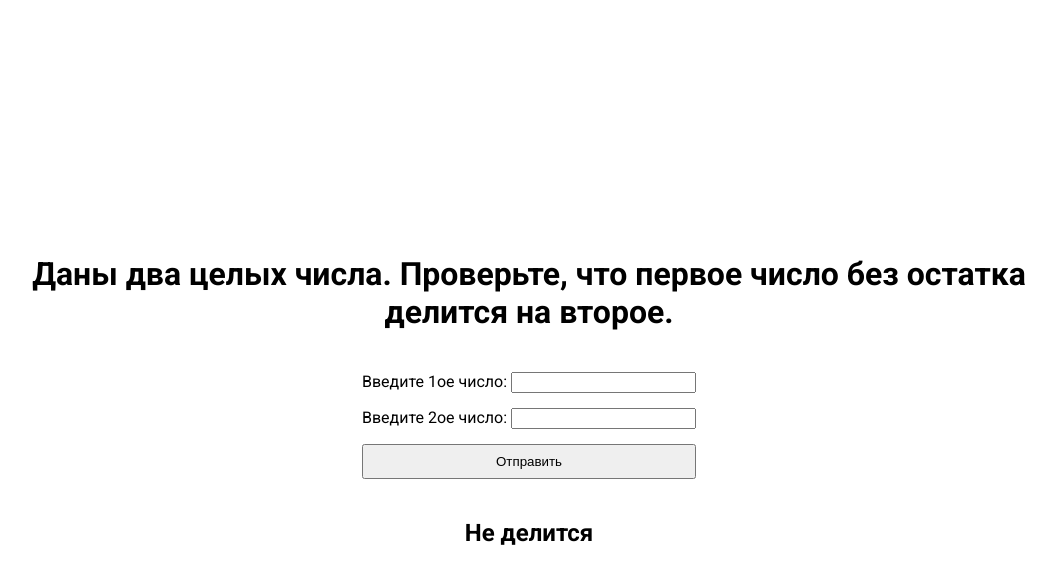
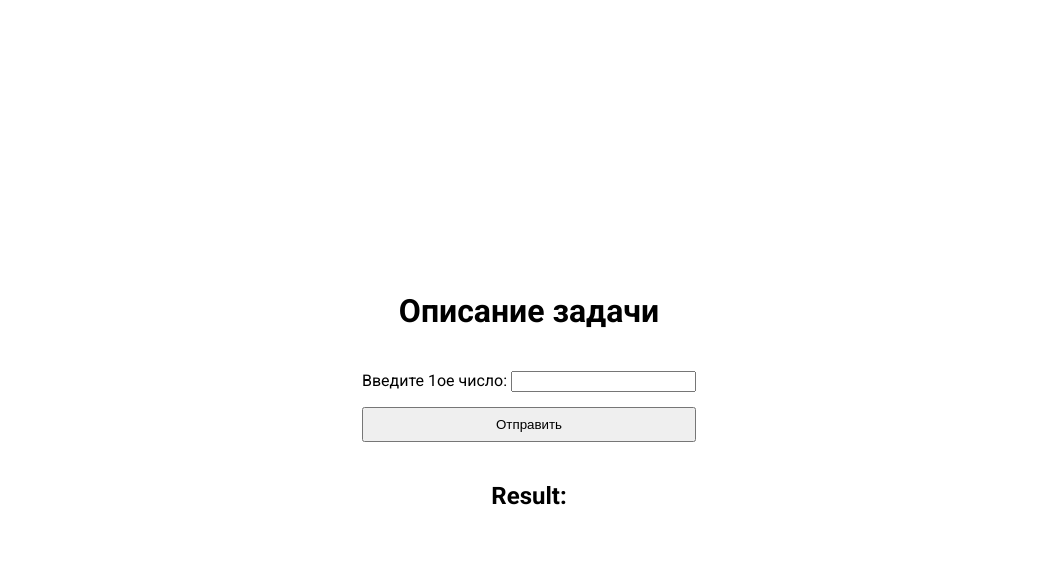
Before and after one commit to zhanybekovich/js-tasks, a plain HTML site: page 1/index.html in a window 1280 px wide. Both pictures are taken after a click on the button "Отправить". Shown: the whole page, without its empty margins (111-1167 px from the left). Drawn offline with Linux system fonts and the light colour scheme.

Commit message:
Add solution 1.4.1

```diff
--- a/1/app.js
+++ b/1/app.js
@@ -1,20 +1,11 @@
-const taskText =
-  "Даны два целых числа. Проверьте, что первое число без остатка делится на второе.";
-
-const h1 = document.getElementById("task");
-
-h1.innerText = taskText;
-
 const button = document.getElementById("submitBtn");
 const result = document.getElementById("result");
 
 button.addEventListener("click", function () {
-  const num1 = Number(document.getElementById("number1").value);
-  const num2 = Number(document.getElementById("number2").value);
+  const input = Number(document.getElementById("number1").value);
+  result.innerText = "Result:";
 
-  if (num1 % num2 === 0) {
-    result.innerText = "Делится";
-  } else {
-    result.innerText = "Не делится";
+  for (let i = 1; i <= input; i++) {
+    result.innerText += ` ${i}`;
   }
 });
--- a/1/index.html
+++ b/1/index.html
@@ -22,12 +22,6 @@
           <input type="text" id="number1" value="" />
         </label>
 
-        <label>
-          <span id="input-label">Введите 2ое число</span>:
-
-          <input type="text" id="number2" value="" />
-        </label>
-
         <button id="submitBtn" class="btn">Отправить</button>
       </div>
 
```
